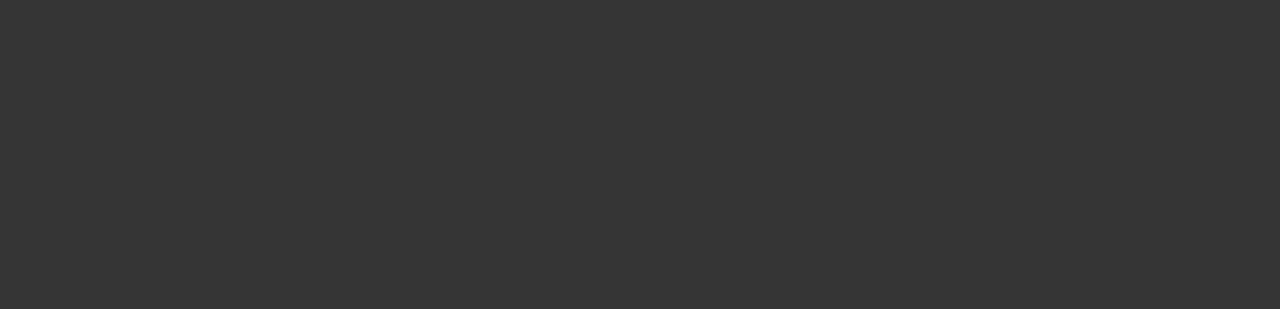
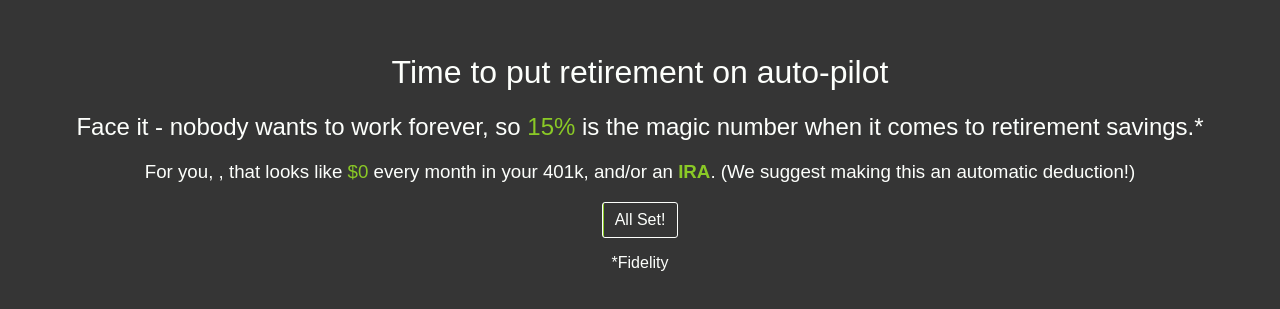
Before and after one commit to corumgold/simpli-money-path, a React (Create React App) app: page /retirement in a window 1280 px wide. Before the commit this address had no page. Shown: the part 229-538 px from the top of the page. Built offline with nearby package versions, Linux system fonts and the light colour scheme; a web font is replaced by a local one.

Commit message:
Finish retirement page

```diff
--- a/src/App.js
+++ b/src/App.js
@@ -11,6 +11,7 @@ import {
   HighInterestDebt,
   Emergency,
   ModerateInterestDebt,
+  Retirement,
 } from "./components";
 
 function App() {
@@ -30,6 +31,7 @@ function App() {
           path="/moderate-interest-debt"
           element={<ModerateInterestDebt />}
         />
+        <Route path="/retirement" element={<Retirement />} />
       </Routes>
     </>
   );
--- a/src/components/ModerateInterestDebt.js
+++ b/src/components/ModerateInterestDebt.js
@@ -11,11 +11,10 @@ const HighInterestDebt = () => {
   const user = useSelector((state) => state);
   const [remainingDebt, setRemainingDebt] = useState(user.debt);
   const [debtSubmitted, setDebtSubmitted] = useState(false);
-  console.log(user);
 
   const handleClick = () => {
-    // dispatch(setCurrentStep("emergency fund"));
-    // navigate("/emergency-fund");
+    dispatch(setCurrentStep("retirement"));
+    navigate("/retirement");
   };
 
   const handleDebt = (e) => {
@@ -27,8 +26,6 @@ const HighInterestDebt = () => {
     dispatch(setDebt(remainingDebt));
     setDebtSubmitted(true);
   };
-
-  const handleSubmit = () => {};
 
   if (!user.debt) {
     return (
--- /dev/null
+++ b/src/components/Retirement.js
@@ -0,0 +1,44 @@
+import React from "react";
+import { useDispatch, useSelector } from "react-redux";
+import { useNavigate } from "react-router-dom";
+import { setCurrentStep } from "../redux/user";
+import { formatter } from "../helperFuncs";
+
+const RetirementMatch = () => {
+  const navigate = useNavigate();
+  const dispatch = useDispatch();
+
+  const user = useSelector((state) => state);
+
+  const handleClick = () => {
+    // dispatch(setCurrentStep("high interest debt"));
+    // navigate("/high-interest-debt");
+  };
+
+  return (
+    <>
+      <h1>Time to put retirement on auto-pilot</h1>
+      <h2>
+        Face it - nobody wants to work forever, so <span>15%</span> is the magic
+        number when it comes to retirement savings.*
+      </h2>
+      <h3>
+        For you, {user.name}, that looks like{" "}
+        <span>{formatter.format(Math.floor(user.monthlyIncome * 0.15))}</span>{" "}
+        every month in your 401k, and/or an{" "}
+        <a
+          href="https://investor.vanguard.com/accounts-plans/iras/how-to-open-an-ira"
+          target="_blank"
+          rel="noreferrer"
+        >
+          IRA
+        </a>
+        . (We suggest making this an automatic deduction!)
+      </h3>
+      <button onClick={handleClick}>All Set!</button>
+      <p>*Fidelity</p>
+    </>
+  );
+};
+
+export default RetirementMatch;
--- a/src/components/Start.js
+++ b/src/components/Start.js
@@ -15,7 +15,6 @@ const Start = () => {
   const navigate = useNavigate();
   const [userName, setUserName] = useState("");
   const user = useSelector((state) => state);
-  console.log(user);
 
   const handleName = (e) => {
     setUserName(e.target.value);
--- a/src/components/index.js
+++ b/src/components/index.js
@@ -8,3 +8,4 @@ export { default as RetirementMatch } from "./RetirementMatch"
 export { default as HighInterestDebt } from "./HighInterestDebt"
 export { default as Emergency } from "./Emergency"
 export { default as ModerateInterestDebt } from "./ModerateInterestDebt"
+export { default as Retirement } from "./Retirement"
```
